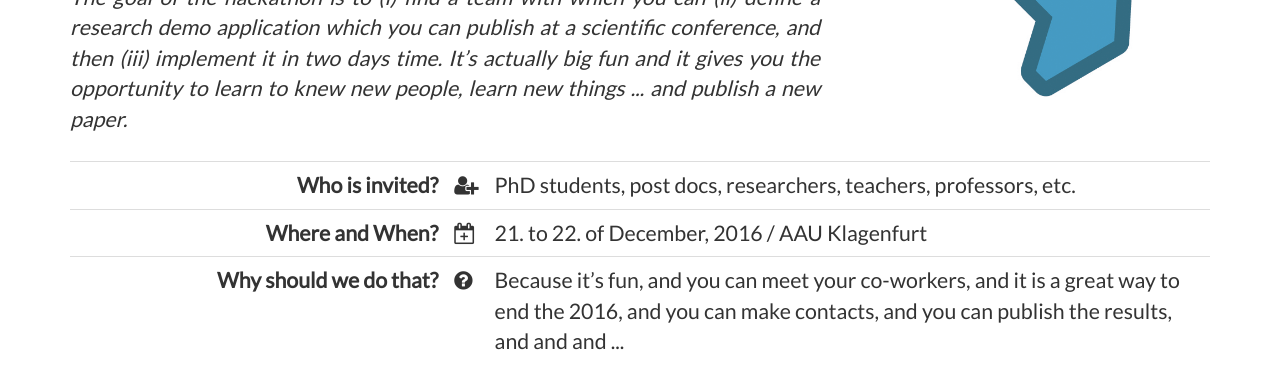
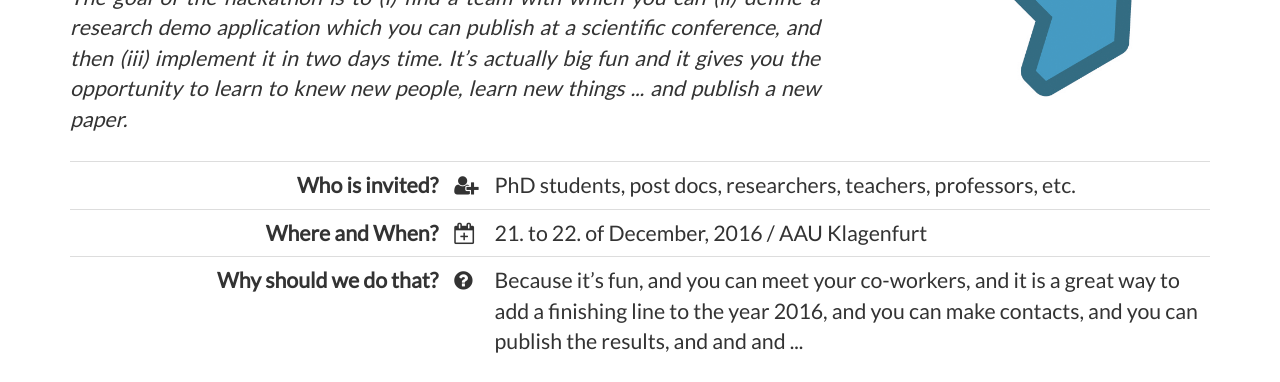
Before and after one commit to amplejoe/tewi-hackathon-2019, a plain HTML site: page index.html in a window 1280 px wide. Shown: the part 237-619 px from the top of the page. Drawn offline with nearby package versions, Linux system fonts and the light colour scheme.

Commit message:
made it nicer ...

```diff
--- a/index.html
+++ b/index.html
@@ -69,7 +69,7 @@
                     <td style="font-weight: bold; text-align: right">Why should we do that?</td>
                     <td><i class="fa fa-question-circle" aria-hidden="true"></i></td>
                     <td>Because it’s fun, and you can meet your co-workers, and it is a great way to
-                        end the 2016, and you can make contacts, and you can publish the results,
+                        add a finishing line to the year 2016, and you can make contacts, and you can publish the results,
                         and and and ...</td>
                 </tr>
                 </tbody>
```
